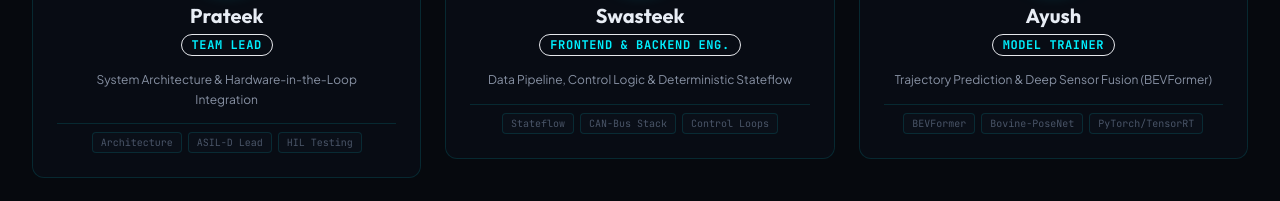
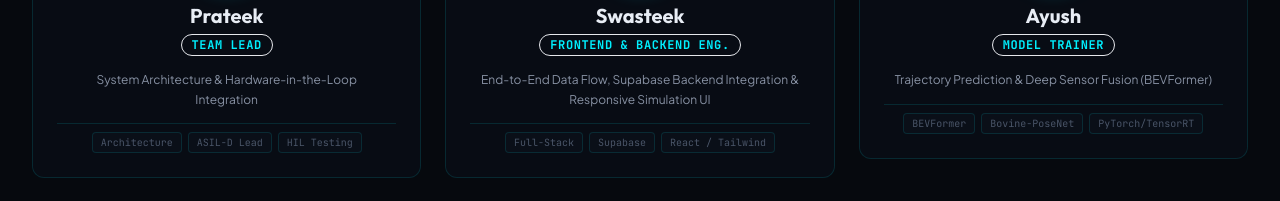
Before and after one commit to DakCamper123/raastaAI, a Next.js app: page /team in a window 1280 px wide. Shown: the part 460-661 px from the top of the page. Built offline with nearby package versions, Linux system fonts and the light colour scheme; no server answers.

Commit message:
feat: update Swasteek subTag, focusArea, and badges

```diff
--- a/src/data/team.ts
+++ b/src/data/team.ts
@@ -29,10 +29,10 @@ export const TEAM_MEMBERS: TeamMember[] = [
     name: 'Swasteek',
     initials: 'SW',
     role: 'Frontend & Backend Eng.',
-    subTag: 'Pipeline, Control Logic & Stateflow',
-    focusArea: 'Data Pipeline, Control Logic & Deterministic Stateflow',
+    subTag: 'Full-Stack Architecture, Real-Time Sync & UI Engineering',
+    focusArea: 'End-to-End Data Flow, Supabase Backend Integration & Responsive Simulation UI',
     icon: '⚙️',
-    badges: ['Stateflow', 'CAN-Bus Stack', 'Control Loops'],
+    badges: ['Full-Stack', 'Supabase', 'React / Tailwind'],
   },
   {
     id: 'ayush',
```
Also changed, not shown: 1 other file (tests, documents, lock files or other folders).
